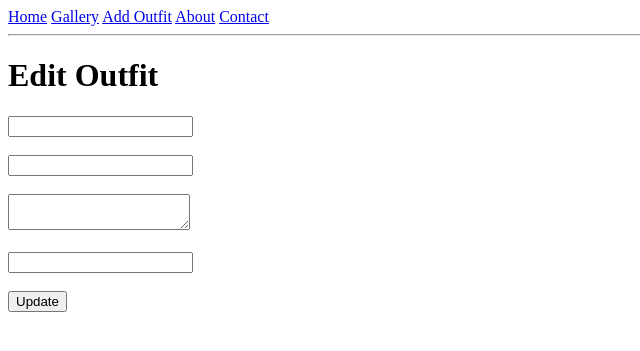
After one commit to HlengiweNcube/flask_db_project, a Flask app: template templates/edit_outfit.html in a window 1280 px wide. The commit adds this page. Shown: the top 351 px of the page, without its empty margins (0-640 px from the left). Run offline with Flask 3, Linux system fonts and the light colour scheme; the template is opened without the code that fills it, so the values that code supplies are empty; parts of the project's set-up code (start-up, migrations or seed data) failed here and were passed over.

Commit message:
Implement update functionality for outfits

```diff
--- a/app.py
+++ b/app.py
@@ -56,5 +56,20 @@ def delete(id):
     db.session.commit()
     return redirect('/gallery')
 
+@app.route('/edit/<int:id>', methods=['GET', 'POST'])
+def edit(id):
+    outfit = Outfit.query.get(id)
+
+    if request.method == 'POST':
+        outfit.name = request.form['name']
+        outfit.category = request.form['category']
+        outfit.description = request.form['description']
+        outfit.image_url = request.form['image_url']
+
+        db.session.commit()
+        return redirect('/gallery')
+
+    return render_template('edit_outfit.html', outfit=outfit)
+
 if __name__ == '__main__':
     app.run(debug=True)
--- a/static/css/style.css
+++ b/static/css/style.css
@@ -32,3 +32,12 @@
     text-decoration: none;
     border-radius: 5px;
 }
+.edit-btn {
+    display: inline-block;
+    margin-top: 10px;
+    padding: 5px 10px;
+    background: blue;
+    color: white;
+    text-decoration: none;
+    border-radius: 5px;
+}
--- /dev/null
+++ b/templates/edit_outfit.html
@@ -0,0 +1,15 @@
+{% extends "base.html" %}
+
+{% block content %}
+<h1>Edit Outfit</h1>
+
+<form method="POST">
+    <input type="text" name="name" value="{{ outfit.name }}" required><br><br>
+    <input type="text" name="category" value="{{ outfit.category }}"><br><br>
+    <textarea name="description">{{ outfit.description }}</textarea><br><br>
+    <input type="text" name="image_url" value="{{ outfit.image_url }}"><br><br>
+
+    <button type="submit">Update</button>
+</form>
+
+{% endblock %}
--- a/templates/gallery.html
+++ b/templates/gallery.html
@@ -7,6 +7,7 @@
     {% if outfits %}
         {% for outfit in outfits %}
          <a href="/delete/{{ outfit.id }}" class="delete-btn">Delete</a>
+         <a href="/edit/{{ outfit.id }}" class="edit-btn">Edit</a>
             <div class="card">
                 <h3>{{ outfit.name }}</h3>
                 <p class="category">{{ outfit.category }}</p>
```
